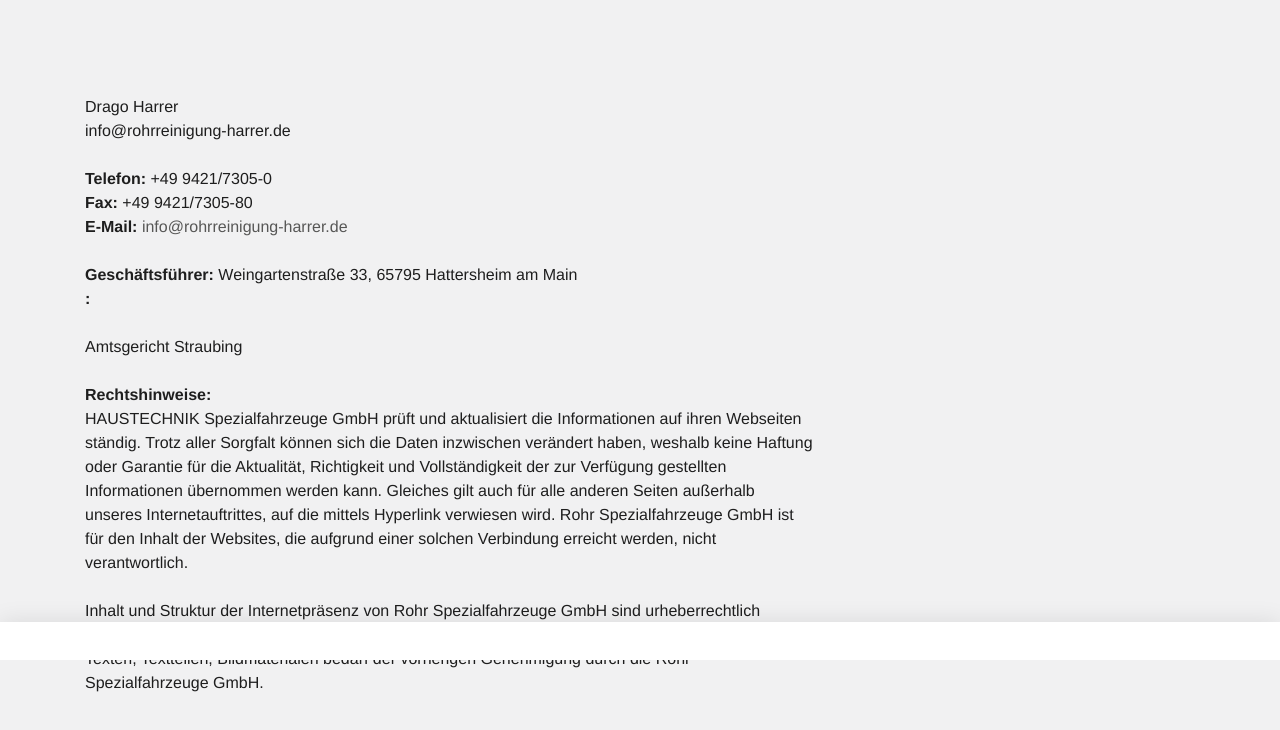
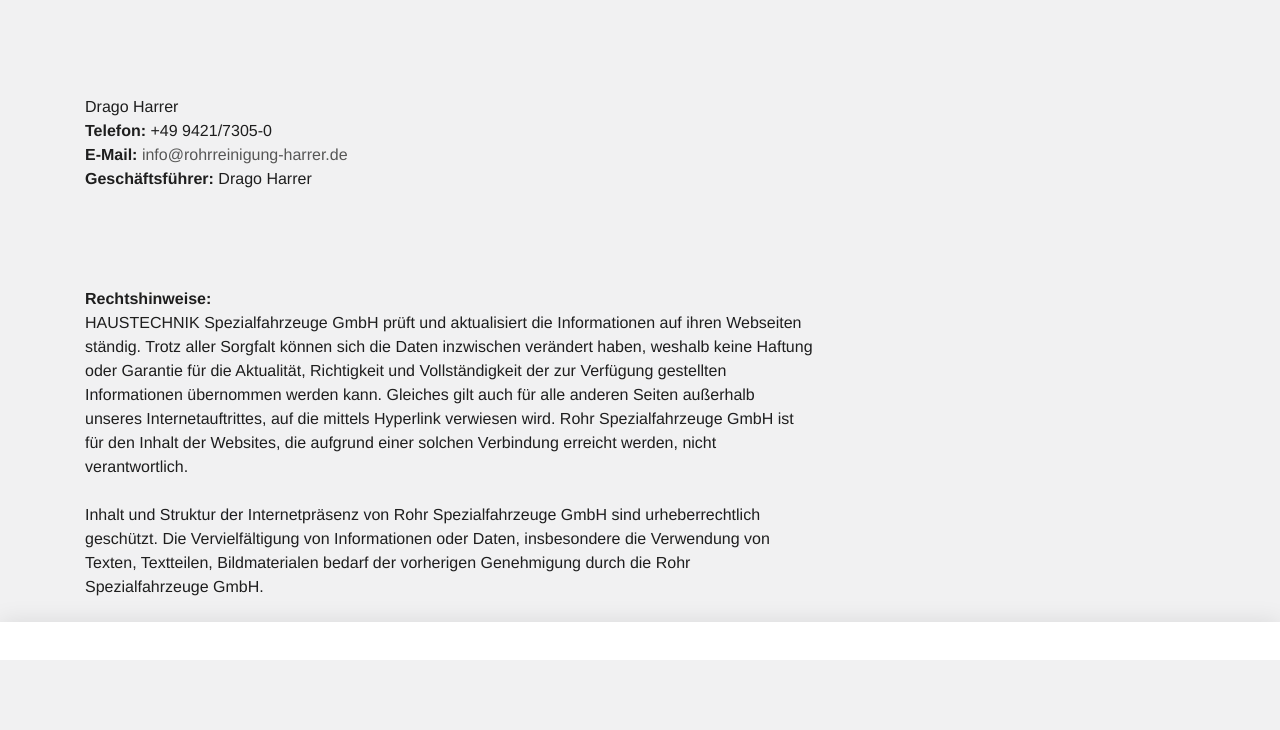
Before and after one commit to Rohrreinigung-klempner/rohrreinigung-harrer, a plain HTML site: page impressum.html in a window 1280 px wide. Shown: the part 140-870 px from the top of the page. After the commit the page ends 837 px from the top, so only its background shows below. Drawn offline with Linux system fonts and the light colour scheme; a script that the page names is missing.

Commit message:
Update impressum.html

```diff
--- a/impressum.html
+++ b/impressum.html
@@ -27,11 +27,11 @@
   <a href="index.html">startseite</a>
 
   Impressum</h2></div></div></div></div><div class="container slot-two-columns"><div class="row"><div class="col-xs-12 col-md-8">
-<a id="c8"></a><div class="content-text m-b-1"><div class="row"><div class="col-sm-12"><p class="bodytext"><strong></strong><br> <br> Drago Harrer<br> info@rohrreinigung-harrer.de</p><p class="bodytext">&nbsp;</p><p class="bodytext"><strong>Telefon:</strong> +49 9421/7305-0<br> <strong>Fax:</strong> +49 9421/7305-80<br> <strong>E-Mail:</strong> <a href="mailto:info@rohr-spezialfahrzeuge.com">info@rohrreinigung-harrer.de</a></p><p class="bodytext">&nbsp;</p><p class="bodytext"><strong>Geschäftsführer:</strong>  Weingartenstraße 33, 65795 Hattersheim am Main
+<a id="c8"></a><div class="content-text m-b-1"><div class="row"><div class="col-sm-12"><p class="bodytext"><strong></strong><br> <br> Drago Harrer<br><p class="bodytext"><strong>Telefon:</strong> +49 9421/7305-0<br><strong>E-Mail:</strong> <a href="mailto:info@rohr-spezialfahrzeuge.com">info@rohrreinigung-harrer.de</a></p><p class="bodytext"><strong>Geschäftsführer:</strong>  Drago Harrer
 
 
 
-  <br> <strong>:</strong><br> <strong></strong><br>  Amtsgericht Straubing<br> <br> <strong>Rechtshinweise:</strong><br> HAUSTECHNIK Spezialfahrzeuge GmbH prüft und aktualisiert die Informationen auf ihren Webseiten ständig. Trotz aller Sorgfalt können sich die Daten inzwischen verändert haben, weshalb keine Haftung oder Garantie für die Aktualität, Richtigkeit und Vollständigkeit der zur Verfügung gestellten Informationen übernommen werden kann. Gleiches gilt auch für alle anderen Seiten außerhalb unseres Internetauftrittes, auf die mittels Hyperlink verwiesen wird. Rohr Spezialfahrzeuge GmbH ist für den Inhalt der Websites, die aufgrund einer solchen Verbindung erreicht werden, nicht verantwortlich.<br> <br> Inhalt und Struktur der Internetpräsenz von Rohr Spezialfahrzeuge GmbH sind urheberrechtlich geschützt. Die Vervielfältigung von Informationen oder Daten, insbesondere die Verwendung von Texten, Textteilen, Bildmaterialen bedarf der vorherigen Genehmigung durch die Rohr Spezialfahrzeuge GmbH.<br> <br>   </p></div></div></div></div><div class="col-xs-12 col-md-4"></div></div></div></div></div>
+  <br><br> <strong></strong><br> <br> <br> <strong>Rechtshinweise:</strong><br> HAUSTECHNIK Spezialfahrzeuge GmbH prüft und aktualisiert die Informationen auf ihren Webseiten ständig. Trotz aller Sorgfalt können sich die Daten inzwischen verändert haben, weshalb keine Haftung oder Garantie für die Aktualität, Richtigkeit und Vollständigkeit der zur Verfügung gestellten Informationen übernommen werden kann. Gleiches gilt auch für alle anderen Seiten außerhalb unseres Internetauftrittes, auf die mittels Hyperlink verwiesen wird. Rohr Spezialfahrzeuge GmbH ist für den Inhalt der Websites, die aufgrund einer solchen Verbindung erreicht werden, nicht verantwortlich.<br> <br> Inhalt und Struktur der Internetpräsenz von Rohr Spezialfahrzeuge GmbH sind urheberrechtlich geschützt. Die Vervielfältigung von Informationen oder Daten, insbesondere die Verwendung von Texten, Textteilen, Bildmaterialen bedarf der vorherigen Genehmigung durch die Rohr Spezialfahrzeuge GmbH.<br> <br>   </p></div></div></div></div><div class="col-xs-12 col-md-4"></div></div></div></div></div>
   <script>var t3 = {
   id: 5,
   type: 0,
```
